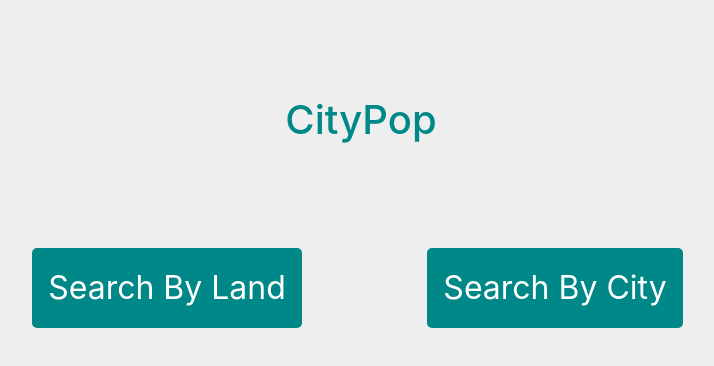
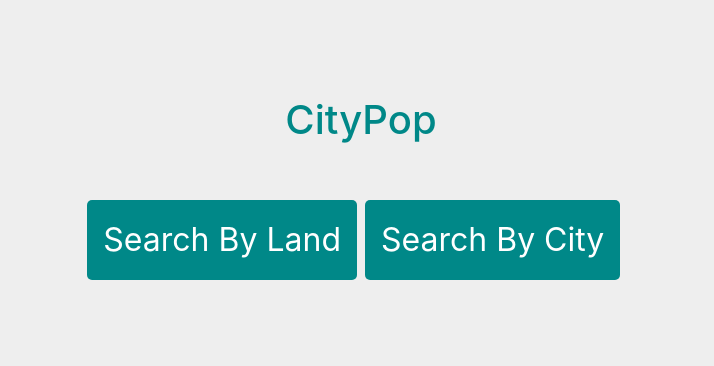
Before and after one commit to knutsa/CityPop, a React (Create React App) app: page / in a window 1280 px wide. Shown: the top 366 px of the page, without its empty margins (279-993 px from the left). Built offline with nearby package versions, Linux system fonts and the light colour scheme.

Commit message:
more styling

```diff
--- a/src/App/index.tsx
+++ b/src/App/index.tsx
@@ -10,17 +10,16 @@ const optionStyle: React.CSSProperties = {
   backgroundColor: "var(--secondary)",
   color: "var(--light)",
   padding: "1rem",
-  borderRadius: "5px",
-  margin: "auto"
+  borderRadius: "5px"
 }
 
 const ChooseMode: React.FC<{setMode: React.Dispatch<React.SetStateAction<Mode>>}> = ({setMode})=>{
-  return <section className="mt-5 pt-md-5 container">
-    <div className="row g-5 d-flex justify-content-around justify-content-md-center">
-      <div className="col-md-4">
+  return <section className="mt-5 container">
+    <div className="row g-5 g-md-0 d-flex justify-content-center">
+      <div className="col-md-4 d-flex align-items-center justify-content-center justify-content-md-end mx-md-1">
         <button style={optionStyle} onClick={()=>setMode("searchByLand")}>Search By Land</button>
       </div>
-      <div className="col-md-4">
+      <div className="col-md-4 d-flex align-items-center justify-content-center justify-content-md-start mx-md-1">
         <button style={optionStyle} onClick={()=>setMode("searchByName")}>Search By City</button>
       </div>
     </div>
```
